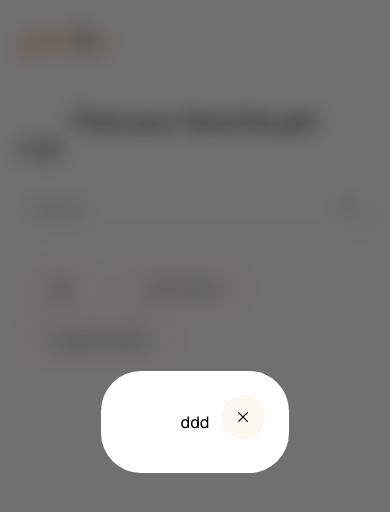
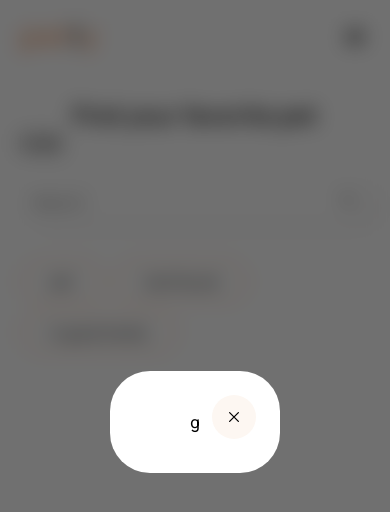
Before and after one commit to Lordfedot/Pet-support, a React (Create React App) app: page /pet-support/notices in a window 390 px wide. Both pictures are taken after a click on the button "modal". Shown: the top 512 px of the page. Built offline with nearby package versions, Linux system fonts and the light colour scheme.

Commit message:
add burger menu

```diff
--- a/package.json
+++ b/package.json
@@ -10,11 +10,13 @@
     "@types/node": "^16.18.26",
     "@types/react": "^18.2.6",
     "@types/react-dom": "^18.2.4",
+    "@types/react-responsive": "^8.0.5",
     "@types/react-router-dom": "^5.3.3",
     "@types/styled-components": "^5.1.26",
     "react": "^18.2.0",
     "react-dom": "^18.2.0",
     "react-icons": "^4.8.0",
+    "react-responsive": "^9.0.2",
     "react-router-dom": "^6.11.1",
     "react-scripts": "5.0.1",
     "typescript": "^4.9.5",
--- /dev/null
+++ b/src/components/BurgerMenu.tsx
@@ -0,0 +1,38 @@
+import { ReactNode, Dispatch, SetStateAction, useEffect } from "react";
+import { IoCloseOutline } from "react-icons/io5";
+import {
+  BurgerWrapper,
+  BurgerLayout,
+  BurgerCloseButton,
+} from "../styles/components/BurgerMenu.styled";
+import Logo from "./Logo";
+import { createPortal } from "react-dom";
+
+type Props = {
+  children: ReactNode;
+  burgerShow: boolean;
+  setBurgerShow: Dispatch<SetStateAction<boolean>>;
+};
+
+const BurgerMenu = ({ burgerShow, children, setBurgerShow }: Props) => {
+  useEffect(() => {
+    document.body.style.overflow = burgerShow ? "hidden" : "unset";
+  }, [burgerShow]);
+  return createPortal(
+    <BurgerWrapper>
+      <BurgerLayout>
+        <BurgerWrapper>
+          <Logo />
+
+          <BurgerCloseButton onClick={() => setBurgerShow(false)}>
+            <IoCloseOutline size={"20px"} />
+          </BurgerCloseButton>
+        </BurgerWrapper>
+        {children}
+      </BurgerLayout>
+    </BurgerWrapper>,
+    document.getElementById("root") as HTMLElement
+  );
+};
+
+export default BurgerMenu;
--- a/src/components/Header.tsx
+++ b/src/components/Header.tsx
@@ -1,12 +1,32 @@
-
+import { useState } from "react";
 import Logo from "./Logo";
 import Nav from "./Nav";
-import { BoxHeader } from "../styles/components/Header.styled";
+import BurgerMenu from "./BurgerMenu";
+import {
+  BoxHeader,
+  BurgerButton,
+  GiHamburgerMenuStyled,
+} from "../styles/components/Header.styled";
+import { Desktop, Mobile, Tablet } from "../helpers/mediaQuery";
 const Header = () => {
+  const [burgerShow, setBurgerShow] = useState(false);
   return (
     <BoxHeader>
-      <Logo/>
-      <Nav/>
+      <Logo />
+      <Desktop>
+        <Nav />
+      </Desktop>
+
+      <Mobile>
+        <BurgerButton  onClick={() => setBurgerShow(true)} type="button">
+          <GiHamburgerMenuStyled />
+        </BurgerButton>
+        {burgerShow && (
+          <BurgerMenu burgerShow={burgerShow} setBurgerShow={setBurgerShow}>
+            <Nav />
+          </BurgerMenu>
+        )}
+      </Mobile>
     </BoxHeader>
   );
 };
--- a/src/components/MainTitle.tsx
+++ b/src/components/MainTitle.tsx
@@ -11,7 +11,7 @@ const MainTitle = ({ children }: Props) => {
     <>
       <H1>{children}</H1>
       <button onClick={() => setShowModal(true)}>modal</button>
-      <Modal setShowModal= {setShowModal} showModal = {showModal}>ddd</Modal>
+      <Modal setShowModal= {setShowModal} showModal = {showModal}>g</Modal>
     </>
   );
 };
--- a/src/components/Modal.tsx
+++ b/src/components/Modal.tsx
@@ -1,5 +1,5 @@
 import {
-  ModalLayout,
+  ModalBackdrop,
   ModalContent,
   CloseButton,
 } from "../styles/components/Modal.style";
@@ -16,11 +16,17 @@ type Props = {
 };
 
 export const Modal = ({ children, showModal, setShowModal }: Props) => {
-  const hadnleOnEscapeClose = useCallback((e: any) => {
-    if (e.code === "Escape") {
-      setShowModal(false);
-    }
-},[setShowModal])
+  useEffect(() => {
+    document.body.style.overflow = showModal ? "hidden" : "unset";
+  }, [showModal]);
+  const hadnleOnEscapeClose = useCallback(
+    (e: KeyboardEvent) => {
+      if (e.code === "Escape") {
+        setShowModal(false);
+      }
+    },
+    [setShowModal]
+  );
 
   useEffect(() => {
     document.body.addEventListener("keydown", hadnleOnEscapeClose);
@@ -32,7 +38,7 @@ export const Modal = ({ children, showModal, setShowModal }: Props) => {
     return null;
   }
   return createPortal(
-    <ModalLayout onClick={() => setShowModal(false)}>
+    <ModalBackdrop onClick={() => setShowModal(false)}>
       <ModalContent onClick={(e) => e.stopPropagation()}>
         <CloseButton onClick={() => setShowModal(false)}>
           <IoCloseOutline size={"20px"} color="inherit" />
@@ -40,7 +46,7 @@ export const Modal = ({ children, showModal, setShowModal }: Props) => {
 
         {children}
       </ModalContent>
-    </ModalLayout>,
-    document.getElementById('root') as HTMLElement
+    </ModalBackdrop>,
+    document.getElementById("root") as HTMLElement
   );
 };
--- /dev/null
+++ b/src/helpers/mediaQuery.tsx
@@ -0,0 +1,19 @@
+import { ReactNode } from "react";
+import { useMediaQuery } from "react-responsive";
+
+type Props = {
+  children: ReactNode;
+};
+
+export const Desktop = ({ children }: Props) => {
+  const isDesktop = useMediaQuery({ minWidth: 1280 });
+  return <>{isDesktop ? children : null}</>;
+};
+export const Tablet = ({ children }: Props) => {
+  const isTablet = useMediaQuery({ minWidth: 768, maxWidth: 1279 });
+  return <>{isTablet ? children : null}</>;
+};
+export const Mobile = ({ children }: Props) => {
+  const isMobile = useMediaQuery({ minWidth: 320, maxWidth: 1279 });
+  return <>{isMobile ? children : null}</>;
+};
--- /dev/null
+++ b/src/styles/components/BurgerMenu.styled.ts
@@ -0,0 +1,30 @@
+import styled from "styled-components";
+
+export const BurgerWrapper = styled.div`
+  display: flex;
+  justify-content: space-between;
+`;
+
+export const BurgerLayout = styled.div`
+  position: fixed;
+  bottom: 0;
+  right: 0;
+  left: 0;
+  top: 0;
+
+  padding: 24px 32px;
+  width: 100%;
+  height: 100%;
+
+  background-color: azure;
+`;
+
+
+export const BurgerCloseButton = styled.button`
+  display: flex;
+  /* position: absolute;
+  top: 10px;
+  right: 10px; */
+  border: none;
+  background-color: transparent;
+`;
--- a/src/styles/components/Header.styled.ts
+++ b/src/styles/components/Header.styled.ts
@@ -1,14 +1,30 @@
 import styled from "styled-components";
 import device from "../../helpers/devices";
+import { GiHamburgerMenu } from "react-icons/gi";
 export const BoxHeader = styled.header`
   display: flex;
   align-items: center;
-  gap: 80px;
   padding-top: 16px;
+  justify-content: space-between;
+
   @media ${device.tablet} {
     padding-top: 26px;
   }
   @media ${device.desktop} {
+    justify-content: start;
     padding-top: 20px;
+    gap: 80px;
   }
 `;
+
+export const GiHamburgerMenuStyled = styled(GiHamburgerMenu)`
+  width: 30px;
+  height: 20px;
+`;
+export const BurgerButton = styled.button`
+  border: none;
+  display: flex;
+  align-items: center;
+  justify-content: center;
+  background-color: transparent;
+`;
--- a/src/styles/components/Logo.styled.ts
+++ b/src/styles/components/Logo.styled.ts
@@ -1,15 +1,19 @@
-
 import styled, { css } from "styled-components";
+import device from "../../helpers/devices";
 const fontStyles = css`
   font-family: "Poppins", sans-serif;
   font-style: normal;
   font-weight: ${({ theme }) => theme.fontWeight.bold};
-  font-size: 32px;
-  line-height: 48px;
+  font-size: 28px;
+  line-height: 42px;
+  @media ${device.tablet} {
+    font-size: 32px;
+    line-height: 48px;
+  }
   letter-spacing: 0.07em;
 `;
 export const FirstColor = styled.p`
-display: inline;
+  display: inline;
   color: ${({ theme }) => theme.colors.primary};
   ${fontStyles}
 `;
--- a/src/styles/components/Modal.style.ts
+++ b/src/styles/components/Modal.style.ts
@@ -1,6 +1,6 @@
 import styled from "styled-components";
 
-export const ModalLayout = styled.div`
+export const ModalBackdrop = styled.div`
   position: fixed;
   bottom: 0;
   right: 0;
--- a/src/styles/components/Nav.styled.ts
+++ b/src/styles/components/Nav.styled.ts
@@ -1,7 +1,6 @@
 import styled from "styled-components";
 import device from "../../helpers/devices";
 export const NavigationList = styled.ul`
-  display: none;
   @media ${device.desktop} {
     display: flex;
     gap: 80px;
```
Also changed, not shown: 1 other file (tests, documents, lock files or other folders).
